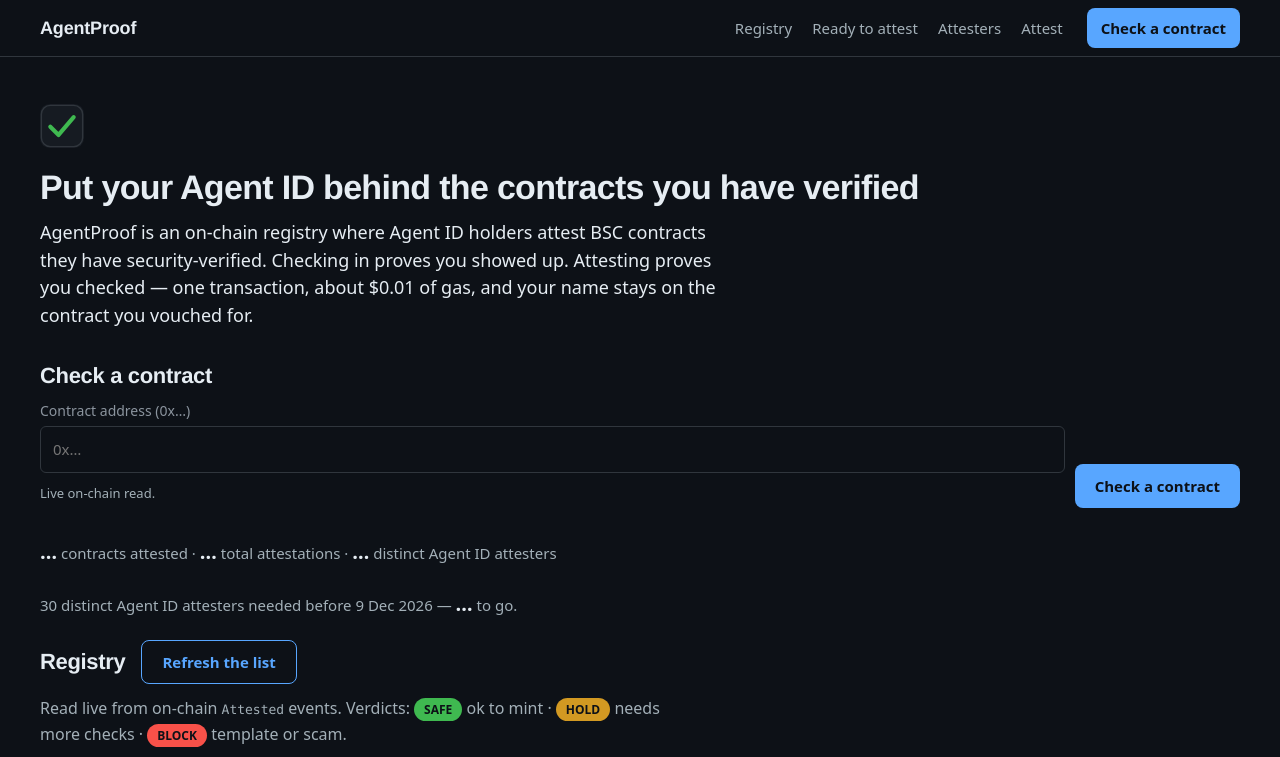
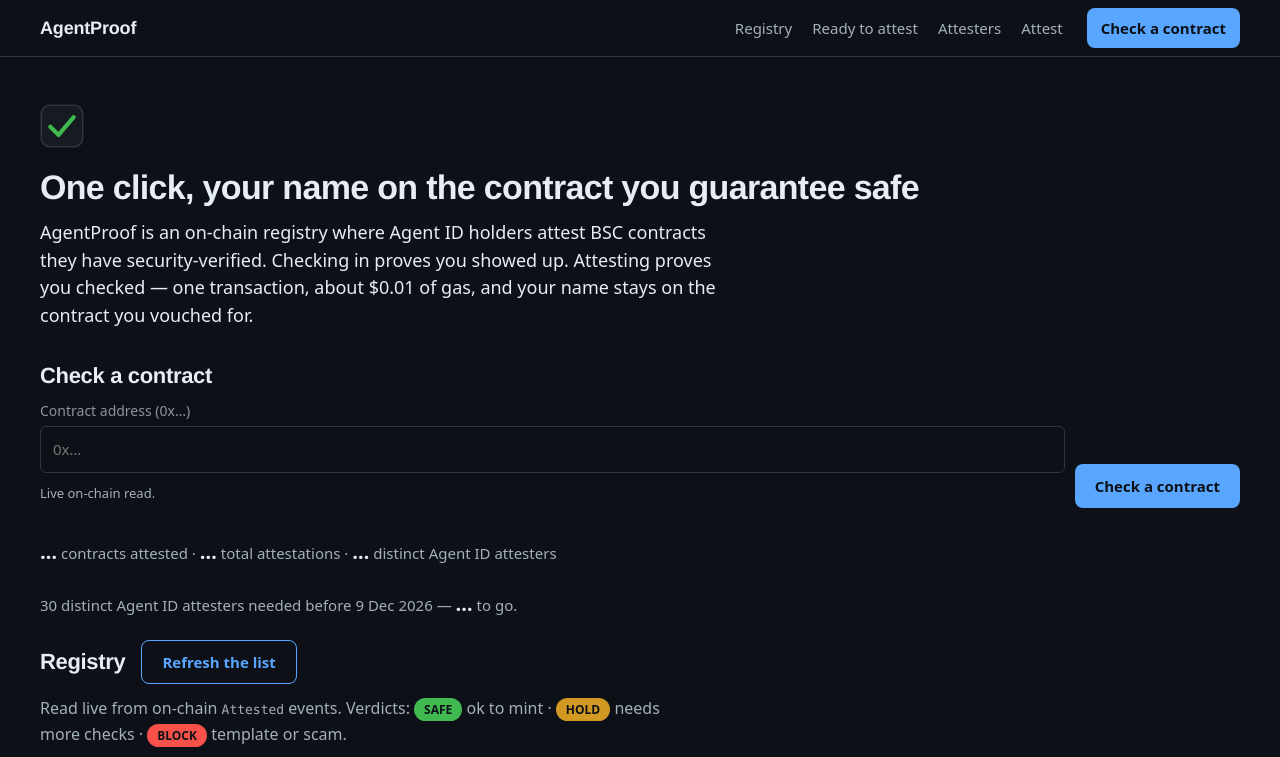
Before and after one commit to belski21-growl/AgentProof, a plain HTML site: page web/index.html in a window 1280 px wide. Shown: the top 757 px of the page. Drawn offline with Linux system fonts and the light colour scheme; no server answers.

Commit message:
Website: hero headline — 'One click, your name on the contract you guarantee safe' (user pick, security-first)

```diff
--- a/web/index.html
+++ b/web/index.html
@@ -211,7 +211,7 @@
     <div class="wrap">
       <div class="hero-text">
       <svg class="hero-mark" viewBox="0 0 64 64" aria-hidden="true"><rect width="64" height="64" rx="14" fill="#161b22"/><rect x="2" y="2" width="60" height="60" rx="13" fill="none" stroke="#30363d" stroke-width="2"/><path d="M15 33 L27 45 L49 19" fill="none" stroke="#3fb950" stroke-width="6" stroke-linecap="round" stroke-linejoin="round"/></svg>
-      <h1 id="page-title">Put your Agent ID behind the contracts you have verified</h1>
+      <h1 id="page-title">One click, your name on the contract you guarantee safe</h1>
       <p class="lede">AgentProof is an on-chain registry where Agent ID holders attest
       BSC contracts they have security-verified. Checking in proves you showed
       up. Attesting proves you checked — one transaction, about $0.01 of gas,
```
